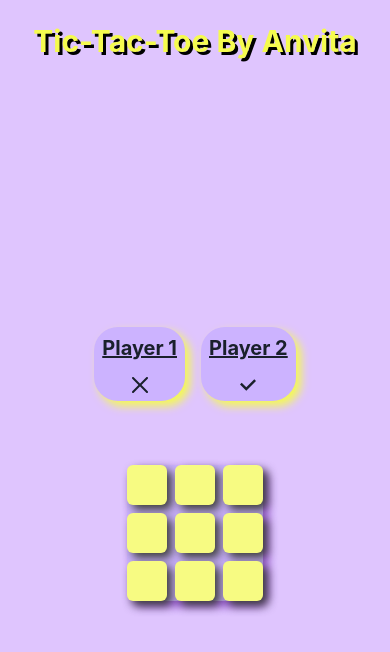
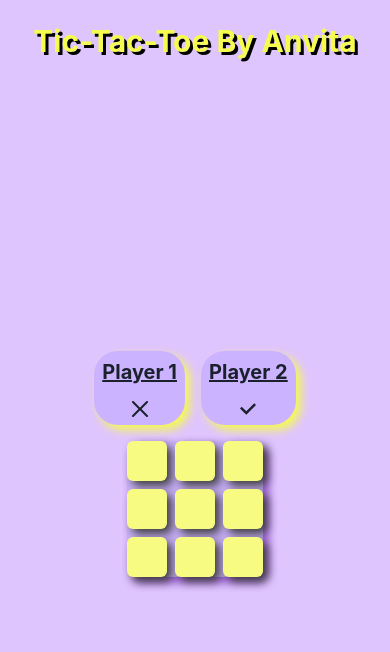
Before and after one commit to Anvita2110/Tic-Tac-Toe, a React (Vite) app: page / in a window 390 px wide. Shown: the top 652 px of the page. Built offline with nearby package versions, Linux system fonts and the light colour scheme.

Commit message:
Ui update

```diff
--- a/src/App.jsx
+++ b/src/App.jsx
@@ -27,7 +27,7 @@ function App() {
         <Flex
           justifyContent="center"
           alignItems="center"
-          marginBottom="4rem"
+          marginBottom={isMobileDevice ? "1rem" : "4rem"}
           gap="4"
         >
           <Playerboard
--- a/src/components/Gameboard.jsx
+++ b/src/components/Gameboard.jsx
@@ -27,8 +27,6 @@ export default function Gameboard({ isMobileDevice }) {
   const [gameBoard, setGameBoard] = useState(GAME_BOARD);
   const [winner, setWinner] = useState(null);
   const [count, setCount] = useState(0);
-
-  console.log(winner);
 
   function handleClick(rowIdx, colIdx) {
     setGameBoard((prevBoard) => {
@@ -102,6 +100,7 @@ export default function Gameboard({ isMobileDevice }) {
               }}
               boxShadow="5px 5px 10px #3d3d3d"
               bg="#f7fb82"
+              key={`${row}${col}`}
             />
           ))}
         </Flex>
```
